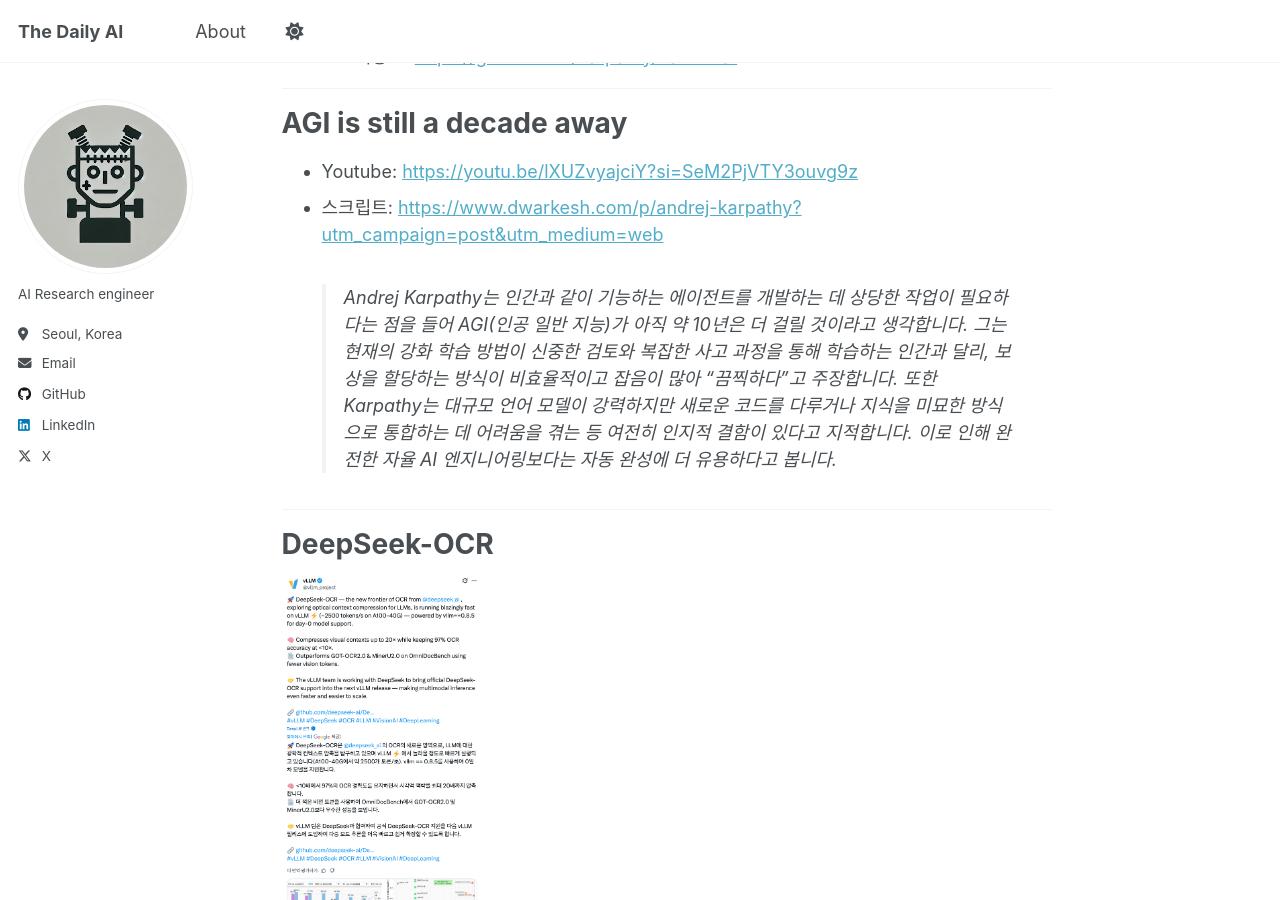
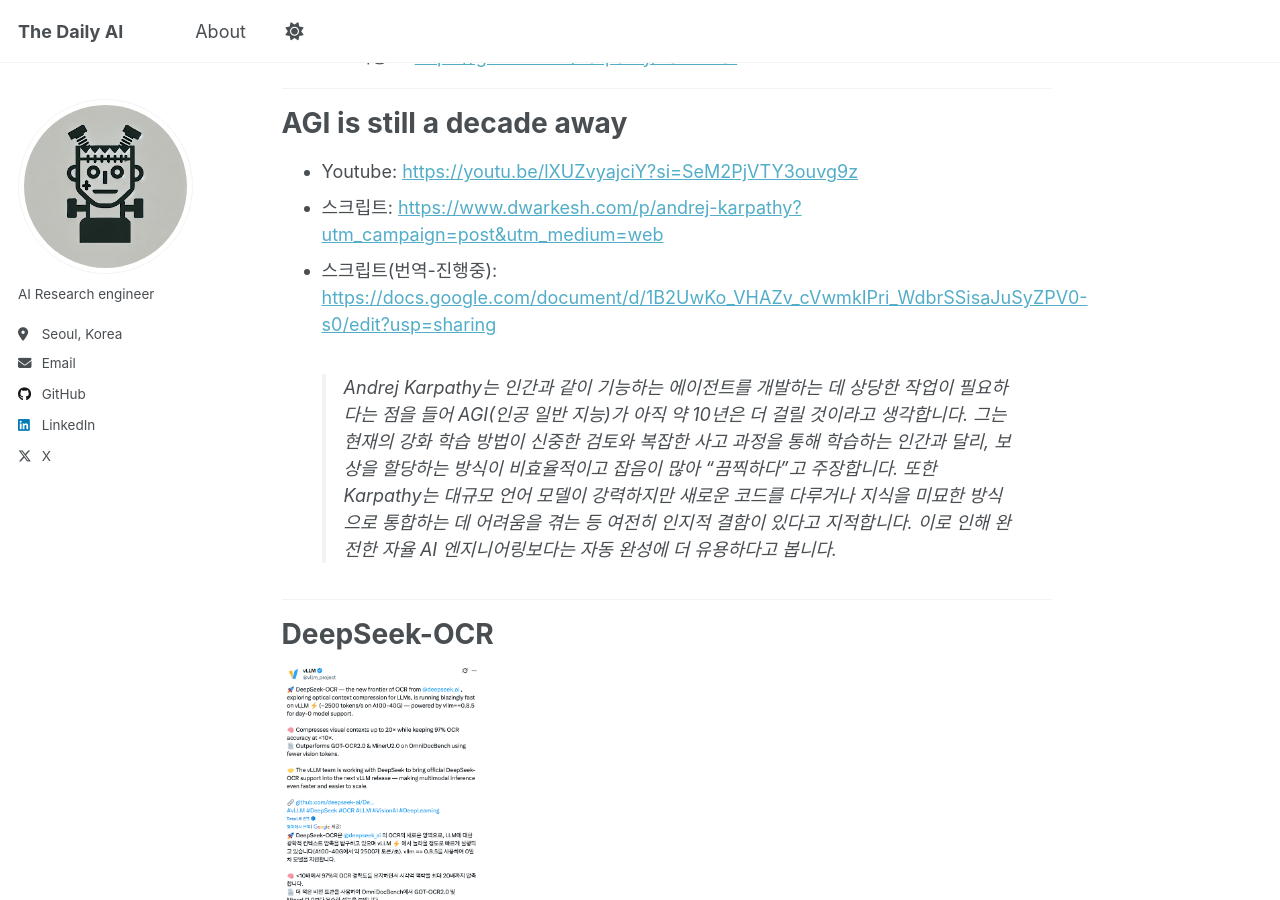
Before and after one commit to parameterfreak/parameterfreak.github.io, a Jekyll site: the page built from _posts/2025-10-22-ai-weekly-picks.md, in a window 1280 px wide and 900 px high, scrolled down 1269 px. Built offline with Jekyll 4.4.1, drawn with Linux system fonts in a browser that asks for light colours; a script that is not in the unit is left out.

Commit message:
update test

```diff
--- a/_posts/2025-10-22-ai-weekly-picks.md
+++ b/_posts/2025-10-22-ai-weekly-picks.md
@@ -32,6 +32,7 @@
 
 - Youtube: [https://youtu.be/lXUZvyajciY?si=SeM2PjVTY3ouvg9z](https://youtu.be/lXUZvyajciY?si=SeM2PjVTY3ouvg9z)
 - 스크립트: [https://www.dwarkesh.com/p/andrej-karpathy?utm_campaign=post&utm_medium=web](https://www.dwarkesh.com/p/andrej-karpathy?utm_campaign=post&utm_medium=web)
+- 스크립트(번역-진행중): [https://docs.google.com/document/d/1B2UwKo_VHAZv_cVwmkIPri_WdbrSSisaJuSyZPV0-s0/edit?usp=sharing](https://docs.google.com/document/d/1B2UwKo_VHAZv_cVwmkIPri_WdbrSSisaJuSyZPV0-s0/edit?usp=sharing)
     >
     Andrej Karpathy는 인간과 같이 기능하는 에이전트를 개발하는 데 상당한 작업이 필요하다는 점을 들어 AGI(인공 일반 지능)가 아직 약 10년은 더 걸릴 것이라고 생각합니다. 그는 현재의 강화 학습 방법이 신중한 검토와 복잡한 사고 과정을 통해 학습하는 인간과 달리, 보상을 할당하는 방식이 비효율적이고 잡음이 많아 "끔찍하다"고 주장합니다. 또한 Karpathy는 대규모 언어 모델이 강력하지만 새로운 코드를 다루거나 지식을 미묘한 방식으로 통합하는 데 어려움을 겪는 등 여전히 인지적 결함이 있다고 지적합니다. 이로 인해 완전한 자율 AI 엔지니어링보다는 자동 완성에 더 유용하다고 봅니다.
 
```
